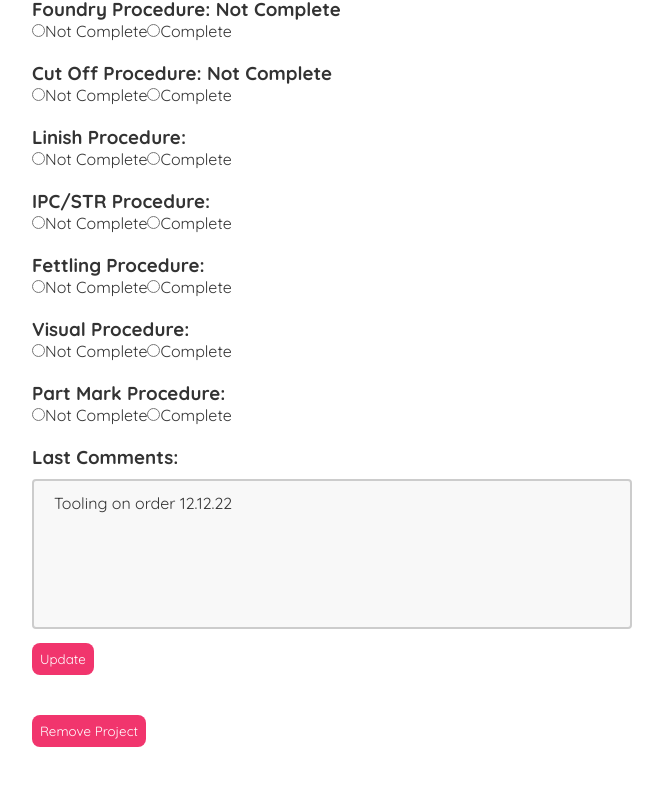
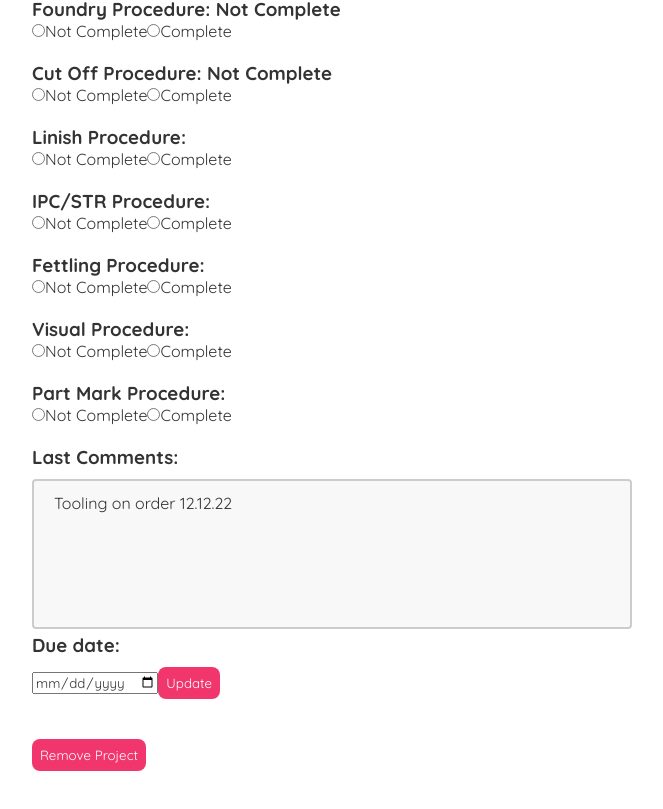
Before and after one commit to Wxmnath/engineering-samples-tracker, a React (Create React App) app: page /projects/2 in a window 1280 px wide. Shown: the part 436-1245 px from the top of the page, without its empty margins (308-971 px from the left). Built offline with nearby package versions, Linux system fonts and the light colour scheme; data requests are answered from the project's data file.

Commit message:
Date added to projectdetails for updating

```diff
--- a/src/Components/ProjectDetails.js
+++ b/src/Components/ProjectDetails.js
@@ -16,6 +16,7 @@ function ProjectDetails() {
   const [partmarkProcedure, setPartmarkProcedure] = useState("");
   const [commentsAdded, setCommentsAdded] = useState("");
   const [stage, setStage] = useState("");
+  const [date, setDate] = useState("");
   // eslint-disable-next-line no-unused-vars
   let savedText = "";
 
@@ -56,6 +57,7 @@ function ProjectDetails() {
       PartmarkProcedure: partmarkProcedure,
       comments: commentsAdded,
       Stage: stage,
+      Date: date,
     });
   };
 
@@ -261,6 +263,12 @@ function ProjectDetails() {
                 defaultValue={(commentsAdded, project.comments)}
                 onChange={handleChange}
               />
+              <h3>Due date: {project.Date}</h3>
+              <input
+                type="date"
+                value={(date, project.Data)}
+                onChange={(e) => setDate(e.target.value)}
+              />
               <button type="submit" onClick={handleUpdate}>
                 Update
               </button>
```
